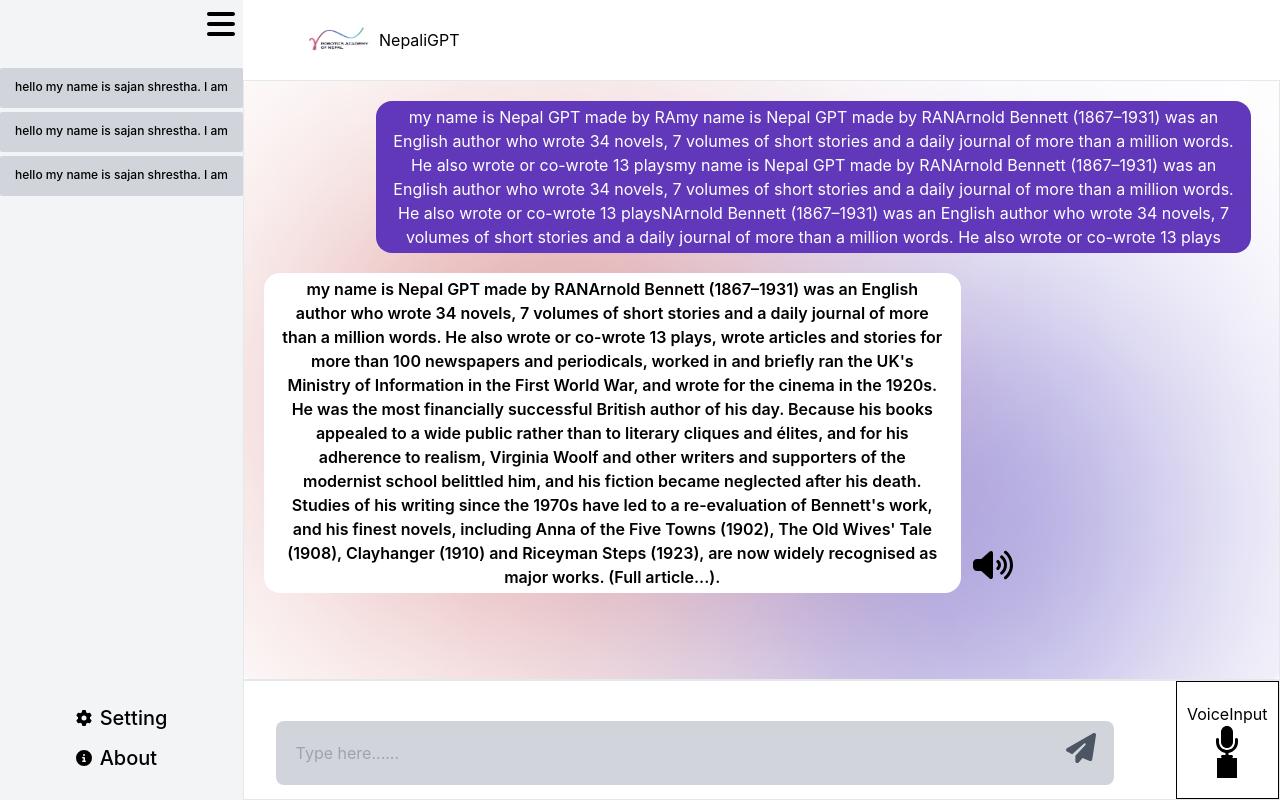
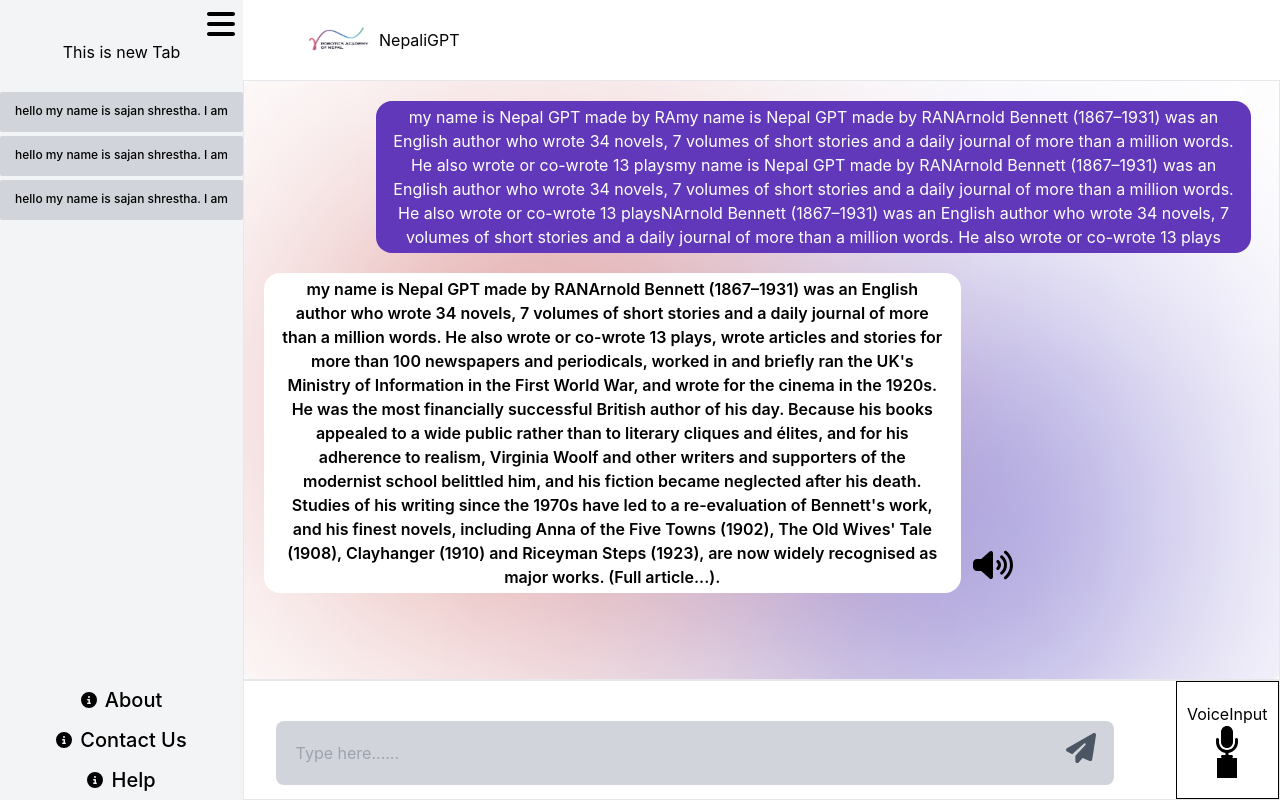
Before and after one commit to sajanstha201/KANCHI-V2, a React (Create React App) app: page / in a window 1280 px wide. Built offline with nearby package versions, Linux system fonts and the light colour scheme.

Commit message:
added new components help , contact us and about us page

```diff
--- a/src/App.js
+++ b/src/App.js
@@ -1,7 +1,7 @@
 import logo from './logo.svg';
 import './App.css';
 import { BrowserRouter as Router, Route,Routes } from 'react-router-dom';
-import {AboutUs, Home} from './webpage/index'
+import {AboutUs, ContactUs, Help, Home} from './webpage/index'
 import {ChatInput} from './component/Chat/ChatInput'
 import { SettingMainPage } from './webpage/Setting/SettingMainPage';
 function App() {
@@ -11,7 +11,9 @@
         <Routes>
           <Route path='/' element={<Home/>}/>
           <Route path='/user/setting' element={<SettingMainPage/>}/>
-          <Route path='/user/about-us' element={<AboutUs/>}/>
+          <Route path='/about-us' element={<AboutUs/>}/>
+          <Route path='/contact-us' element={<ContactUs/>}/>
+          <Route path='/help' element={<Help/>}/>
         </Routes>
       </Router>
     </div>
--- a/src/component/SideNavbar/History/HistoryMain.js
+++ b/src/component/SideNavbar/History/HistoryMain.js
@@ -13,16 +13,6 @@
             <InstanceHistory data={value}/>
             <InstanceHistory data={value}/>
             </div>
-            <div className=" flex items-center justify-center flex-col gap-3">
-                <div className="flex items-center gap-2 w-full ">
-                    <FontAwesomeIcon icon={faCog}/>
-                    <Link to='/user/setting' className="text-xl font-medium">Setting</Link>
-                </div>
-                <div className="flex items-center gap-2 w-full ">
-                    <FontAwesomeIcon icon={faInfoCircle}/>
-                    <Link  to='/user/about-us' className="text-xl font-medium">About</Link>
-                </div>
-            </div>
      </div>
 
     )
--- /dev/null
+++ b/src/component/SideNavbar/NewTab.js
@@ -0,0 +1,5 @@
+export const NewTab=()=>{
+    return(
+        <>This is new Tab</>
+    )
+}
--- a/src/component/SideNavbar/SideNavbar.js
+++ b/src/component/SideNavbar/SideNavbar.js
@@ -3,18 +3,36 @@
 import { HistoryMain } from "./History"
 import { useSideNavbar } from "../../context/SideNavbarProvider"
 import { NewUser } from "./NewUser"
+import { NewTab } from "./NewTab"
+import { faInfoCircle } from "@fortawesome/free-solid-svg-icons"
+import { Link } from "react-router-dom"
 export const SideNavbar=()=>{
     const {isSideNavbarHidden,setIsSideNavbarHidden}=useSideNavbar()
     return(
         <div className={` bg-gray-100 absolute pt-10 md:relative z-10 h-full ${isSideNavbarHidden?' left-[-500px] w-0':'w-[300px] left-0'} transition-all duration-500 ease-in-out`}>
-        <FontAwesomeIcon icon={faBars} className="flex absolute right-2 top-2" size='2x' onClick={()=>{setIsSideNavbarHidden(!isSideNavbarHidden)}}></FontAwesomeIcon>
-       {/**
-        *
-        *
-        * <NewUser/>
-        */}
-        <HistoryMain/>
+            <div >
+                <FontAwesomeIcon icon={faBars} className="flex absolute right-2 top-2" size='2x' onClick={()=>{setIsSideNavbarHidden(!isSideNavbarHidden)}}></FontAwesomeIcon>
+            </div>
 
+            <div className="flex h-[85%] flex-col">
+                <NewTab/>
+                <HistoryMain/>
+            </div>
+
+            <div className=" flex items-center justify-center flex-col gap-3 ">
+                    <div className="flex items-center gap-2  ">
+                        <FontAwesomeIcon icon={faInfoCircle}/>
+                        <Link  to='/about-us' className="text-xl font-medium">About</Link>
+                    </div>
+                    <div className="flex items-center gap-2 ">
+                        <FontAwesomeIcon icon={faInfoCircle}/>
+                        <Link  to='/contact-us' className="text-xl font-medium">Contact Us</Link>
+                    </div>
+                    <div className="flex items-center gap-2 ">
+                        <FontAwesomeIcon icon={faInfoCircle}/>
+                        <Link  to='/help' className="text-xl font-medium">Help</Link>
+                    </div>
+            </div>
         </div>
     )
 }
--- a/src/component/SideNavbar/index.js
+++ b/src/component/SideNavbar/index.js
@@ -1,2 +1,3 @@
 export {SideNavbar} from './SideNavbar'
 export {NewUser} from './NewUser'
+export {NewTab} from './NewTab'
--- /dev/null
+++ b/src/webpage/ContactUs.js
@@ -0,0 +1,6 @@
+export const ContactUs=()=>{
+    return(
+        <>
+        <h1>This is contact us</h1></>
+    )
+}
--- /dev/null
+++ b/src/webpage/Help.js
@@ -0,0 +1,6 @@
+export const Help=()=>{
+    return(
+        <>
+        THis is help page</>
+    )
+}
--- a/src/webpage/index.js
+++ b/src/webpage/index.js
@@ -1,2 +1,4 @@
 export {Home} from './Home'
 export {AboutUs} from './AboutUs'
+export {ContactUs} from './ContactUs'
+export {Help} from './Help'
```
